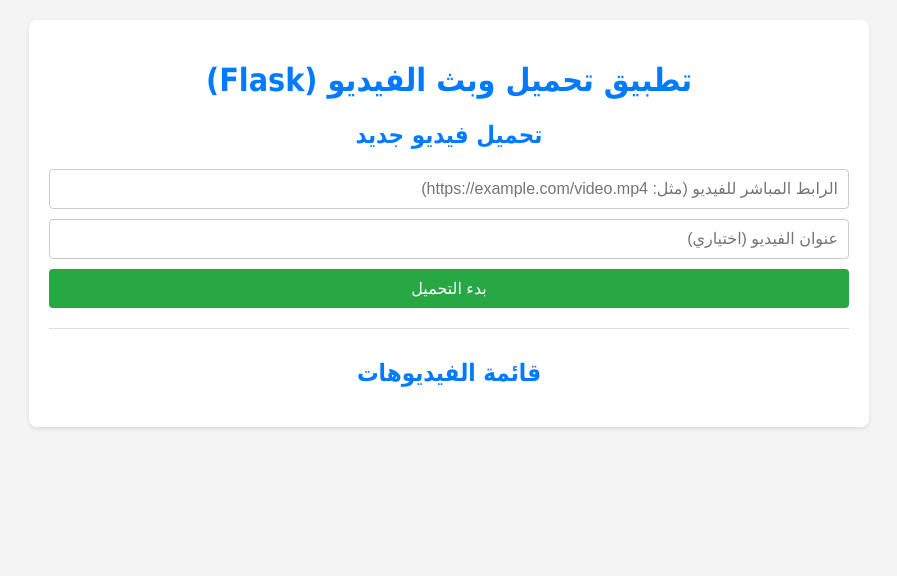
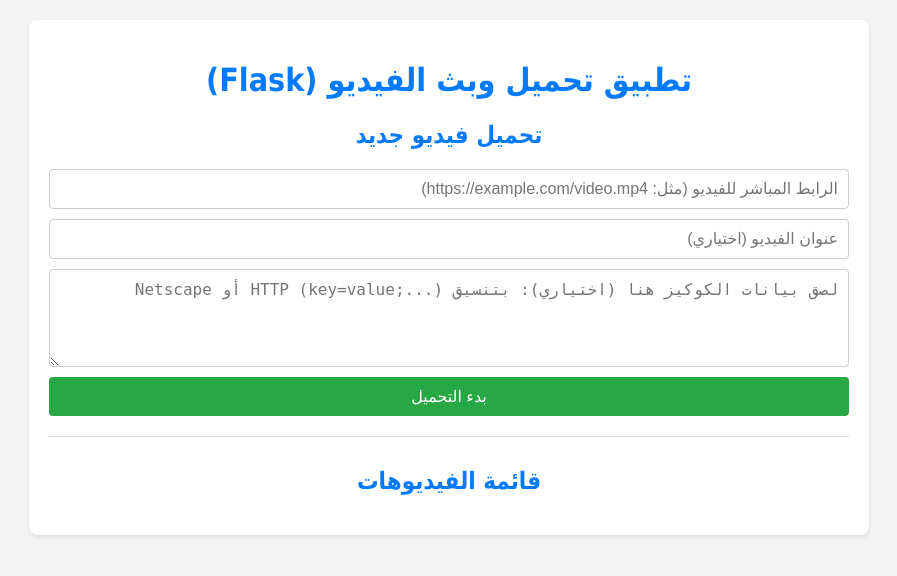
Before and after one commit to K0reem0/Web-player, a Flask app: page / in a window 1280 px wide. Shown: the top 576 px of the page, without its empty margins (191-1088 px from the left). Run offline with Flask 3, Linux system fonts and the light colour scheme.

Commit message:
Update index.html

```diff
--- a/templates/index.html
+++ b/templates/index.html
@@ -8,7 +8,7 @@
         .container { max-width: 800px; margin: auto; background: #fff; padding: 20px; border-radius: 8px; box-shadow: 0 2px 4px rgba(0,0,0,0.1); }
         h1, h2 { text-align: center; color: #007bff; }
         form { display: flex; flex-direction: column; gap: 10px; margin-bottom: 30px; border-bottom: 1px solid #ddd; padding-bottom: 20px; }
-        input[type="text"], input[type="submit"] { padding: 10px; border-radius: 4px; border: 1px solid #ccc; font-size: 16px; }
+        input[type="text"], input[type="submit"], textarea { padding: 10px; border-radius: 4px; border: 1px solid #ccc; font-size: 16px; }
         input[type="submit"] { background-color: #28a745; color: white; cursor: pointer; border: none; transition: background-color 0.3s; }
         input[type="submit"]:hover { background-color: #218838; }
         ul { list-style: none; padding: 0; }
@@ -44,6 +44,11 @@
         <form method="POST">
             <input type="text" name="video_url" placeholder="الرابط المباشر للفيديو (مثل: https://example.com/video.mp4)" required>
             <input type="text" name="video_title" placeholder="عنوان الفيديو (اختياري)">
+
+            <textarea name="cookies_data" rows="4"
+                      placeholder="لصق بيانات الكوكيز هنا (اختياري): بتنسيق HTTP (key=value;...) أو Netscape"
+                      style="resize: vertical; font-family: monospace;"></textarea>
+
             <input type="submit" value="بدء التحميل">
         </form>
 
@@ -114,7 +119,6 @@
                         // 1. تحديث شريط التقدم التقديري
                         const innerBar = progressBar.querySelector('.progress-bar-inner');
 
-                        // نستخدم التقدير من الذاكرة
                         innerBar.style.width = progress + '%';
 
                         // 2. عرض السرعة والوقت التقديري
@@ -128,15 +132,12 @@
                     } else if (progress === 100 && data.file_ready) {
                         // حالة: اكتمل التحميل
 
-                        // التأكد من إظهار 100% في الشريط قبل إزالته
                         const innerBar = progressBar.querySelector('.progress-bar-inner');
                         innerBar.style.width = '100%';
                         innerBar.innerHTML = `<span>100% اكتمل</span>`;
 
-                        // إزالة شريط التقدم واستبداله بحالة "جاهز"
                         statusArea.innerHTML = '<span style="color: green;">✓ جاهز للتشغيل</span>';
 
-                        // إظهار أزرار التشغيل والحذف
                         actionsArea.innerHTML = '<a href="/play/' + videoId + '" class="play">تشغيل</a>' +
                             '<form method="POST" action="/delete/' + videoId + '" style="display:inline;">' +
                             '<button type="submit" class="delete" onclick="return confirm(\'هل أنت متأكد من حذف الملف والفيديو؟\')">حذف</button>' +
```
